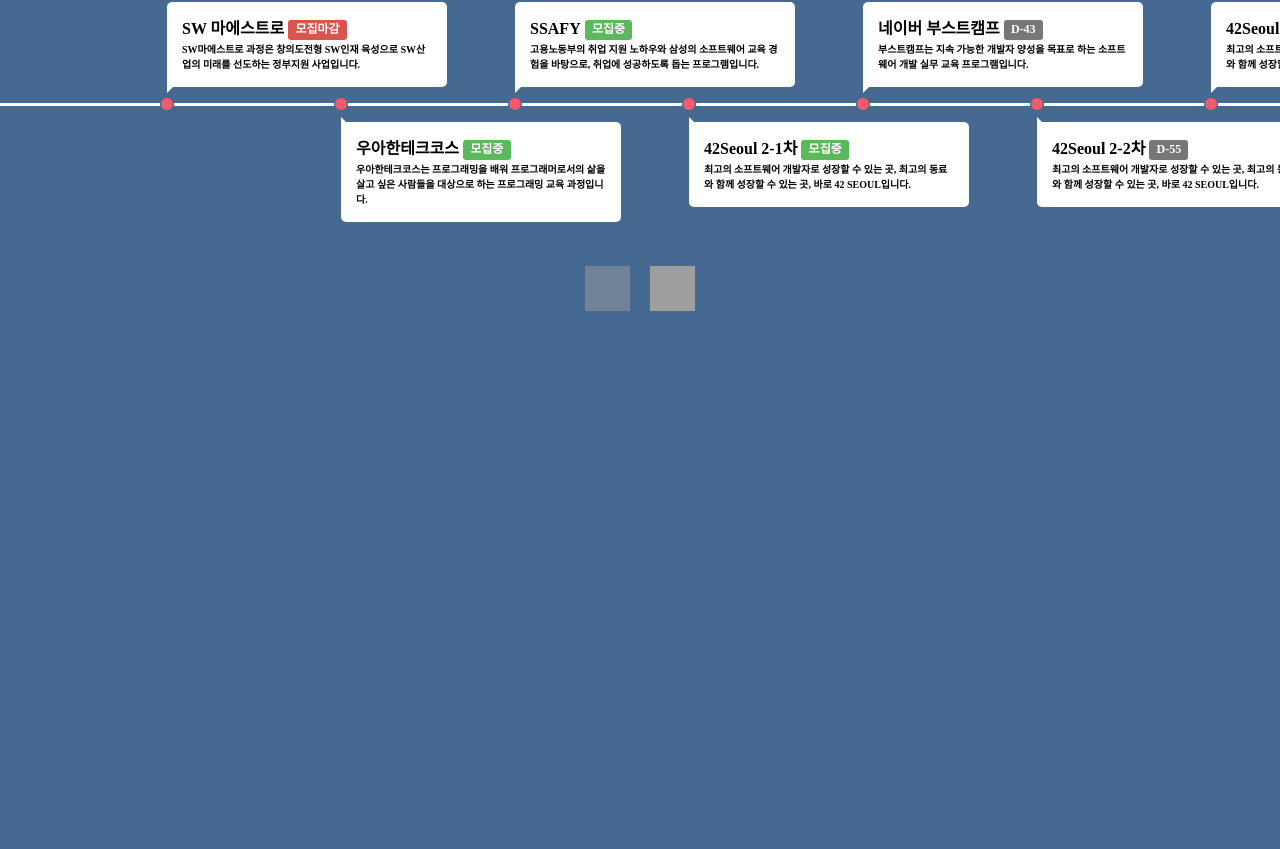
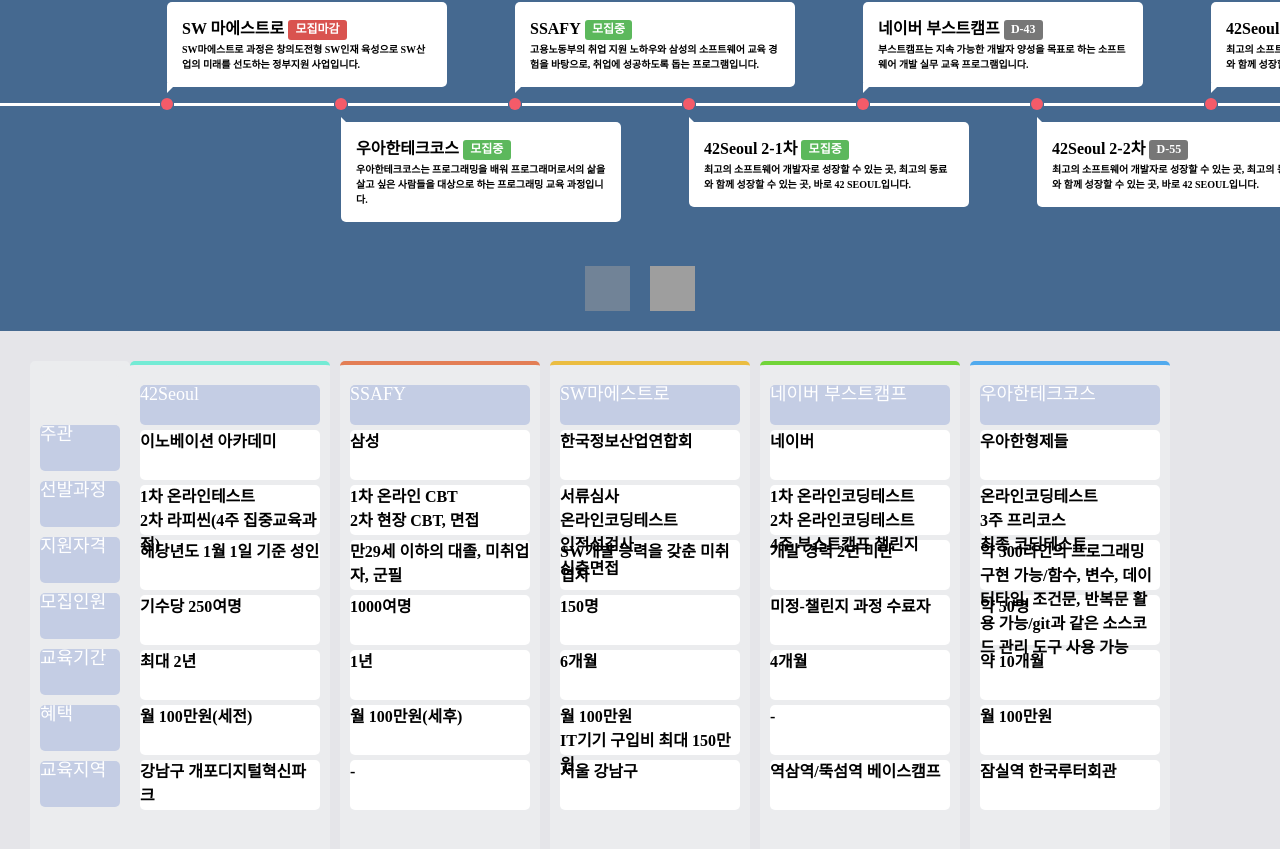
Before and after one commit to hidaehyunlee/MeterialUI_tutorial, a React (Create React App) app: page / in a window 1280 px wide. Shown: the part 319-1168 px from the top of the page. Before the commit the page ends 800 px from the top, so only its background shows below. Built offline with nearby package versions, Linux system fonts and the light colour scheme; grey boxes are pictures that could not be loaded; a web font is replaced by a local one.

Commit message:
Add Table content

```diff
--- a/public/index.html
+++ b/public/index.html
@@ -9,7 +9,7 @@
 	<link rel="stylesheet" href="https://maxcdn.bootstrapcdn.com/bootstrap/3.3.2/css/bootstrap-theme.min.css">
 
 	<!-- 합쳐지고 최소화된 최신 자바스크립트 -->
-	<script  src="https://code.jquery.com/jquery-3.5.1.slim.min.js"
+	<script src="https://code.jquery.com/jquery-3.5.1.slim.min.js"
   integrity="sha256-4+XzXVhsDmqanXGHaHvgh1gMQKX40OUvDEBTu8JcmNs="
   crossorigin="anonymous"></script>
 	<script src="https://maxcdn.bootstrapcdn.com/bootstrap/3.3.2/js/bootstrap.min.js"></script>
@@ -157,4 +157,5 @@
 		}
 	})();
   </script>
+
 </html>
--- a/src/App.js
+++ b/src/App.js
@@ -3,6 +3,7 @@
 import CustomizedTimeline from './components/CustomizedTimeline'
 import Jumbotron from './components/Jumbotron'
 import HorizontalTimeline from './components/HorizontalTimeline'
+import Table from './components/Table'
 
 class App extends Component {
 	render() {
@@ -11,6 +12,7 @@
 			<Jumbotron title={'예발자닷컴'} content={'예비개발자를 위한 무료 코스를 한 눈에 비교하세요.'}></Jumbotron>
 			{/* <CustomizedTimeline></CustomizedTimeline> */}
 			<HorizontalTimeline></HorizontalTimeline>
+			<Table></Table>
 		</div>
 	  );
 	}
--- a/src/components/HorizontalTimeline.js
+++ b/src/components/HorizontalTimeline.js
@@ -1,8 +1,10 @@
 import React from 'react';
 import '../styles/HorizontalTimeline.css';
 
+import TimelineOppositeContent from '@material-ui/lab/TimelineOppositeContent';
 
 export default function HorizontalTimeline() {
+
 	return (
 		<div>
 			<section className="timeline">
--- a/src/components/Table.js
+++ b/src/components/Table.js
@@ -1,78 +1,71 @@
 import React from 'react';
-import { withStyles, makeStyles } from '@material-ui/core/styles';
-import Table from '@material-ui/core/Table';
-import TableBody from '@material-ui/core/TableBody';
-import TableCell from '@material-ui/core/TableCell';
-import TableContainer from '@material-ui/core/TableContainer';
-import TableHead from '@material-ui/core/TableHead';
-import TableRow from '@material-ui/core/TableRow';
-import Paper from '@material-ui/core/Paper';
+import '../styles/Table.css'
+import Typography from '@material-ui/core/Typography';
 
-const StyledTableCell = withStyles((theme) => ({
-  head: {
-    backgroundColor: theme.palette.common.black,
-    color: theme.palette.common.white,
-  },
-  body: {
-    fontSize: 14,
-  },
-}))(TableCell);
+export default function Table() {
 
-const StyledTableRow = withStyles((theme) => ({
-  root: {
-    '&:nth-of-type(odd)': {
-      backgroundColor: theme.palette.action.hover,
-    },
-  },
-}))(TableRow);
-
-function createData(name, calories, fat, carbs, protein) {
-  return { name, calories, fat, carbs, protein };
-}
-
-const rows = [
-  createData('Frozen yoghurt', 159, 6.0, 24, 4.0),
-  createData('Ice cream sandwich', 237, 9.0, 37, 4.3),
-  createData('Eclair', 262, 16.0, 24, 6.0),
-  createData('Cupcake', 305, 3.7, 67, 4.3),
-  createData('Gingerbread', 356, 16.0, 49, 3.9),
-];
-
-const useStyles = makeStyles({
-  table: {
-    minWidth: 700,
-  },
-});
-
-export default function CustomizedTables() {
-  const classes = useStyles();
-
-  return (
-    <TableContainer component={Paper}>
-      <Table className={classes.table} aria-label="customized table">
-        <TableHead>
-          <TableRow>
-            <StyledTableCell>프로그램</StyledTableCell>
-            <StyledTableCell align="right">Calories</StyledTableCell>
-            <StyledTableCell align="right">Fat&nbsp;(g)</StyledTableCell>
-            <StyledTableCell align="right">Carbs&nbsp;(g)</StyledTableCell>
-            <StyledTableCell align="right">Protein&nbsp;(g)</StyledTableCell>
-          </TableRow>
-        </TableHead>
-        <TableBody>
-          {rows.map((row) => (
-            <StyledTableRow key={row.name}>
-              <StyledTableCell component="th" scope="row">
-                {row.name}
-              </StyledTableCell>
-              <StyledTableCell align="right">{row.calories}</StyledTableCell>
-              <StyledTableCell align="right">{row.fat}</StyledTableCell>
-              <StyledTableCell align="right">{row.carbs}</StyledTableCell>
-              <StyledTableCell align="right">{row.protein}</StyledTableCell>
-            </StyledTableRow>
-          ))}
-        </TableBody>
-      </Table>
-    </TableContainer>
-  );
-}
+	return (
+		<div className="contentColumns">
+			<div className="colName">
+				<div className="itemNull"></div>
+				<div className="item"><h4>주관</h4></div>
+				<div className="item"><h4>선발과정</h4></div>
+				<div className="item"><h4>지원자격</h4></div>
+				<div className="item"><h4>모집인원</h4></div>
+				<div className="item"><h4>교육기간</h4></div>
+				<div className="item"><h4>혜택</h4></div>
+				<div className="item"><h4>교육지역</h4></div>
+			</div>
+			<div className="col">
+				<div className="itemTitle"><h4>42Seoul</h4></div>
+				<div className="item"><p>이노베이션 아카데미</p></div>
+				<div className="item"><p>1차 온라인테스트 <br/>2차 라피씬(4주 집중교육과정)</p></div>
+				<div className="item"><p>해당년도 1월 1일 기준 성인 </p></div>
+				<div className="item"><p>기수당 250여명</p></div>
+				<div className="item"><p>최대 2년</p></div>
+				<div className="item"><p>월 100만원(세전)</p></div>
+				<div className="item"><p>강남구 개포디지털혁신파크</p></div>
+			</div>
+			<div className="col">
+				<div className="itemTitle"><h4>SSAFY</h4></div>
+				<div className="item"><p>삼성</p></div>
+				<div className="item"><p>1차 온라인 CBT <br/>2차 현장 CBT, 면접</p></div>
+				<div className="item"><p>만29세 이하의 대졸, 미취업자, 군필</p></div>
+				<div className="item"><p>1000여명</p></div>
+				<div className="item"><p>1년</p></div>
+				<div className="item"><p>월 100만원(세후)</p></div>
+				<div className="item"><p> - </p></div>
+			</div>
+			<div className="col">
+				<div className="itemTitle"><h4>SW마에스트로</h4></div>
+				<div className="item"><p>한국정보산업연합회</p></div>
+				<div className="item"><p>서류심사<br/>온라인코딩테스트<br/>인적성검사<br/>심층면접</p></div>
+				<div className="item"><p>SW개발 능력을 갖춘 미취업자</p></div>
+				<div className="item"><p>150명</p></div>
+				<div className="item"><p>6개월</p></div>
+				<div className="item"><p>월 100만원<br/>IT기기 구입비 최대 150만원</p></div>
+				<div className="item"><p>서울 강남구</p></div>
+			</div>
+			<div className="col">
+				<div className="itemTitle"><h4>네이버 부스트캠프</h4></div>
+				<div className="item"><p>네이버</p></div>
+				<div className="item"><p>1차 온라인코딩테스트<br/>2차 온라인코딩테스트<br/>4주 부스트캠프 챌린지</p></div>
+				<div className="item"><p>개발 경력 2년 미만</p></div>
+				<div className="item"><p>미정-챌린지 과정 수료자</p></div>
+				<div className="item"><p>4개월</p></div>
+				<div className="item"><p> - </p></div>
+				<div className="item"><p>역삼역/뚝섬역 베이스캠프</p></div>
+			</div>
+			<div className="col">
+				<div className="itemTitle"><h4>우아한테크코스</h4></div>
+				<div className="item"><p>우아한형제들</p></div>
+				<div className="item"><p>온라인코딩테스트<br/>3주 프리코스<br/>최종 코딩테스트</p></div>
+				<div className="item"><p>약 300라인의 프로그래밍 구현 가능/함수, 변수, 데이터타입, 조건문, 반복문 활용 가능/git과 같은 소스코드 관리 도구 사용 가능</p></div>
+				<div className="item"><p>약 50명</p></div>
+				<div className="item"><p>약 10개월</p></div>
+				<div className="item"><p>월 100만원</p></div>
+				<div className="item"><p>잠실역 한국루터회관</p></div>
+			</div>
+    	</div>
+	);
+  }
--- a/src/styles/Table.css
+++ b/src/styles/Table.css
@@ -0,0 +1,75 @@
+
+.contentColumns {
+	padding: 3rem;
+	display: flex;
+	background: #e5e5e9;
+  }
+
+  .col {
+	min-height: 500px;
+	width: 200px;
+	padding: 1rem;
+	background: #ebecee;
+	margin-right: 1rem;
+	box-shadow: 0 0 5px rgba(black, 0.04);
+	border-radius: 5px;
+  }
+
+  .colName{
+	border-top: 4px solid #ebecee;
+	min-height: 500px;
+	width: 100px;
+	padding: 1rem;
+	background: #ebecee;
+	box-shadow: 0 0 5px rgba(black, 0.04);
+	border-radius: 5px;
+  }
+  .col:nth-child(6) {
+	border-top: 4px solid #50aaee;
+  }
+  .col:nth-child(2) {
+	border-top: 4px solid #74ebd5;
+  }
+  .col:nth-child(3) {
+	border-top: 4px solid #e37e55;
+  }
+  .col:nth-child(4) {
+	border-top: 4px solid #ebbd41;
+  }
+  .col:nth-child(5) {
+	border-top: 4px solid #72d439;
+  }
+
+.colName .item {
+	background: #c4cde4;
+	box-shadow: 0 2px 4px rgba(black, 0.07);
+	min-height: 46px;
+	border-radius: 5px;
+	margin: 1rem 0 0.5rem 0;
+	height: 30px;
+}
+
+.itemTitle {
+	background: #c4cde4;
+	box-shadow: 0 2px 4px rgba(black, 0.07);
+	min-height: 40px;
+	border-radius: 5px;
+	margin: 0 0 0.5rem 0;
+}
+
+.item {
+	background: white;
+	box-shadow: 0 2px 4px rgba(black, 0.07);
+	min-height: 50px;
+	border-radius: 5px;
+	margin: 0 0 0.5rem 0;
+	height: 50px;
+  }
+
+.itemNull {
+	background: #ebecee;
+	box-shadow: 0 2px 4px rgba(black, 0.07);
+	min-height: 40px;
+	border-radius: 5px;
+	margin: 0 0 0.5rem 0;
+}
```
Also changed, not shown: src/scripts/ScriptHorizontalTimeline.js (added, +123 -0 lines).
